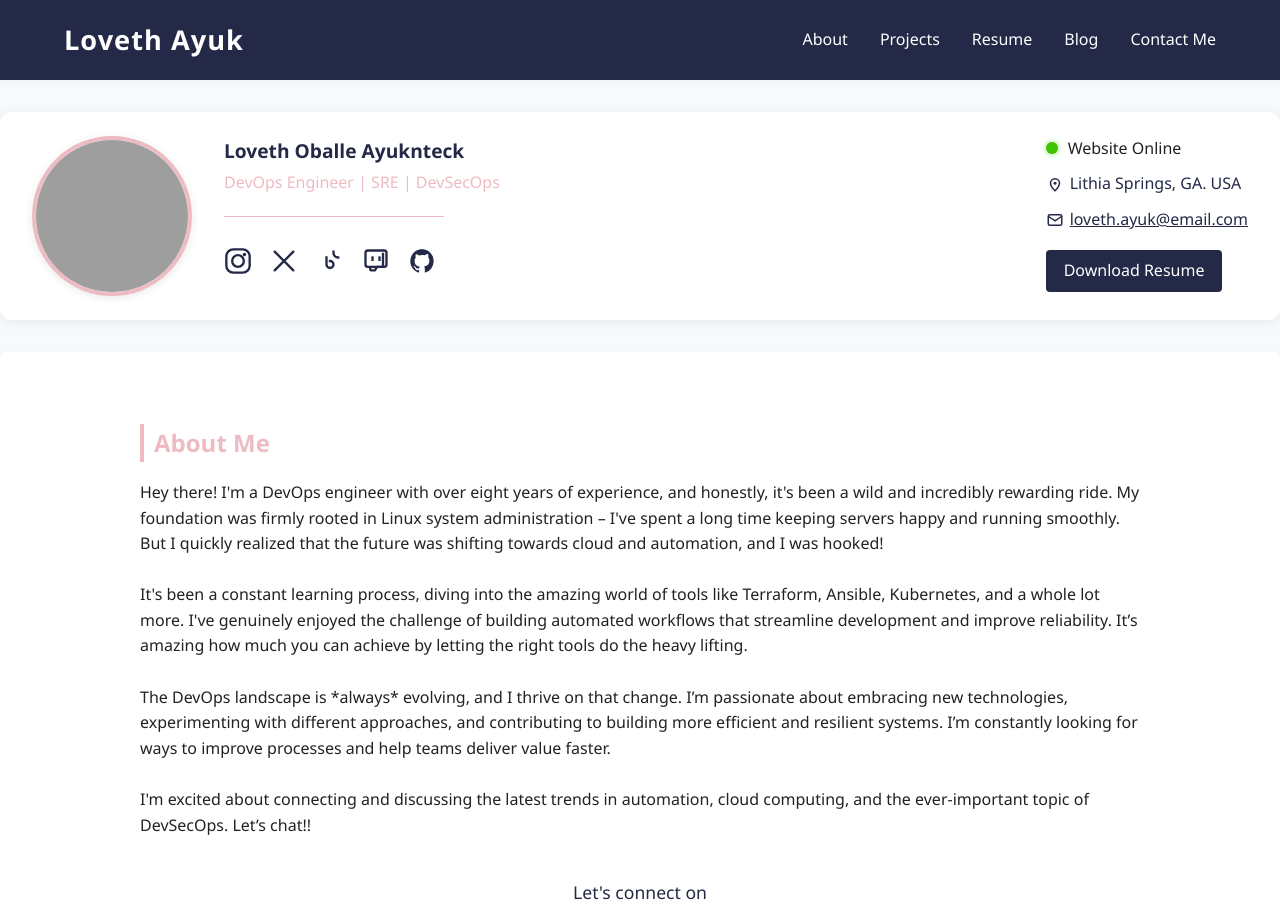
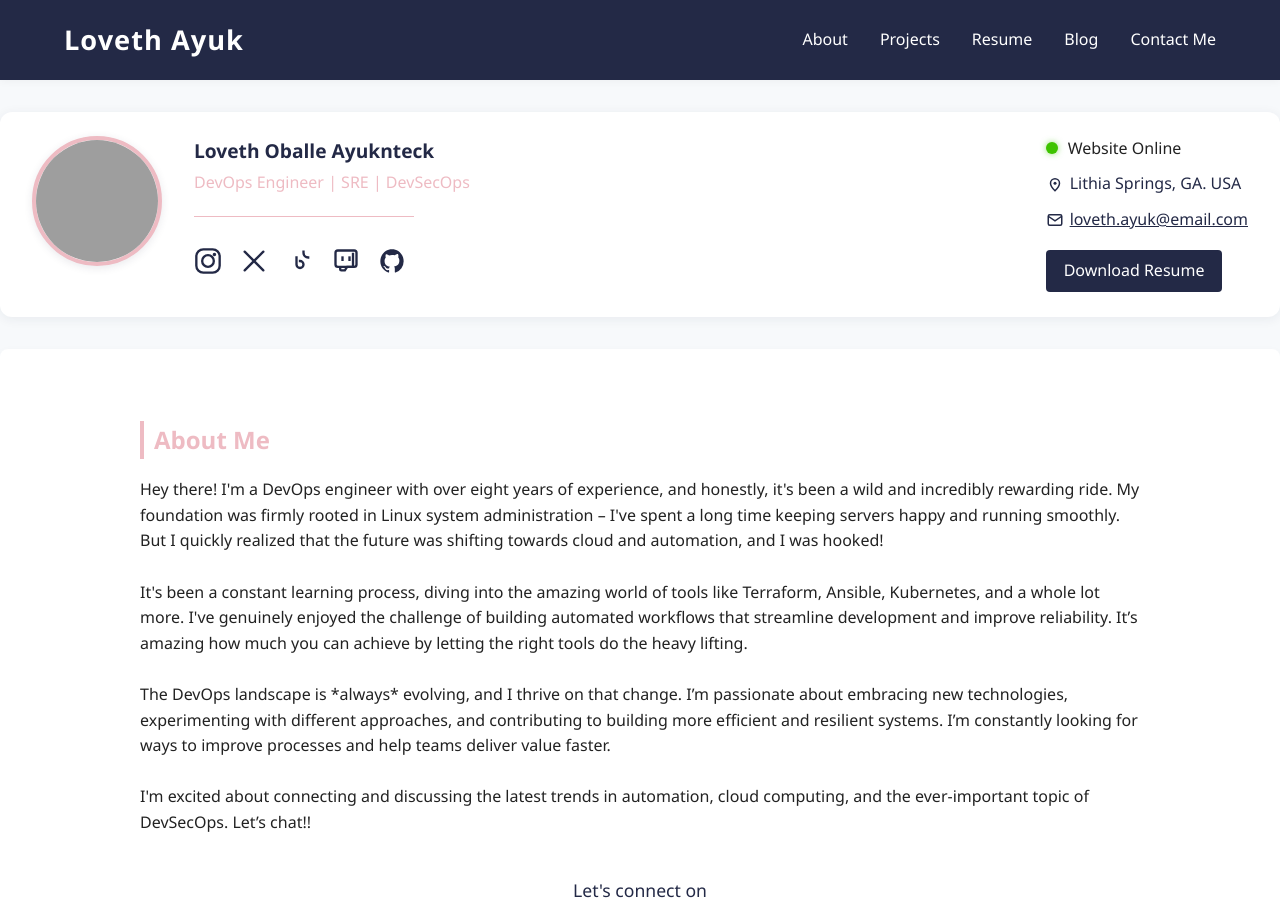
Before and after one commit to devopscmplify/project-house, a plain HTML site: page index.html in a window 1280 px wide. Shown: the top 909 px of the page. Drawn offline with Linux system fonts and the light colour scheme; grey boxes are pictures that could not be loaded.

Commit message:
Adding new content

```diff
--- a/styles/main.css
+++ b/styles/main.css
@@ -444,8 +444,8 @@ footer {
 }
 
 .profile-card-row .profile-picture {
-    width: 160px;
-    height: 160px;
+    width: 130px;
+    height: 130px;
     margin: 0;
     border-radius: 50%;
     object-fit: cover;
```
